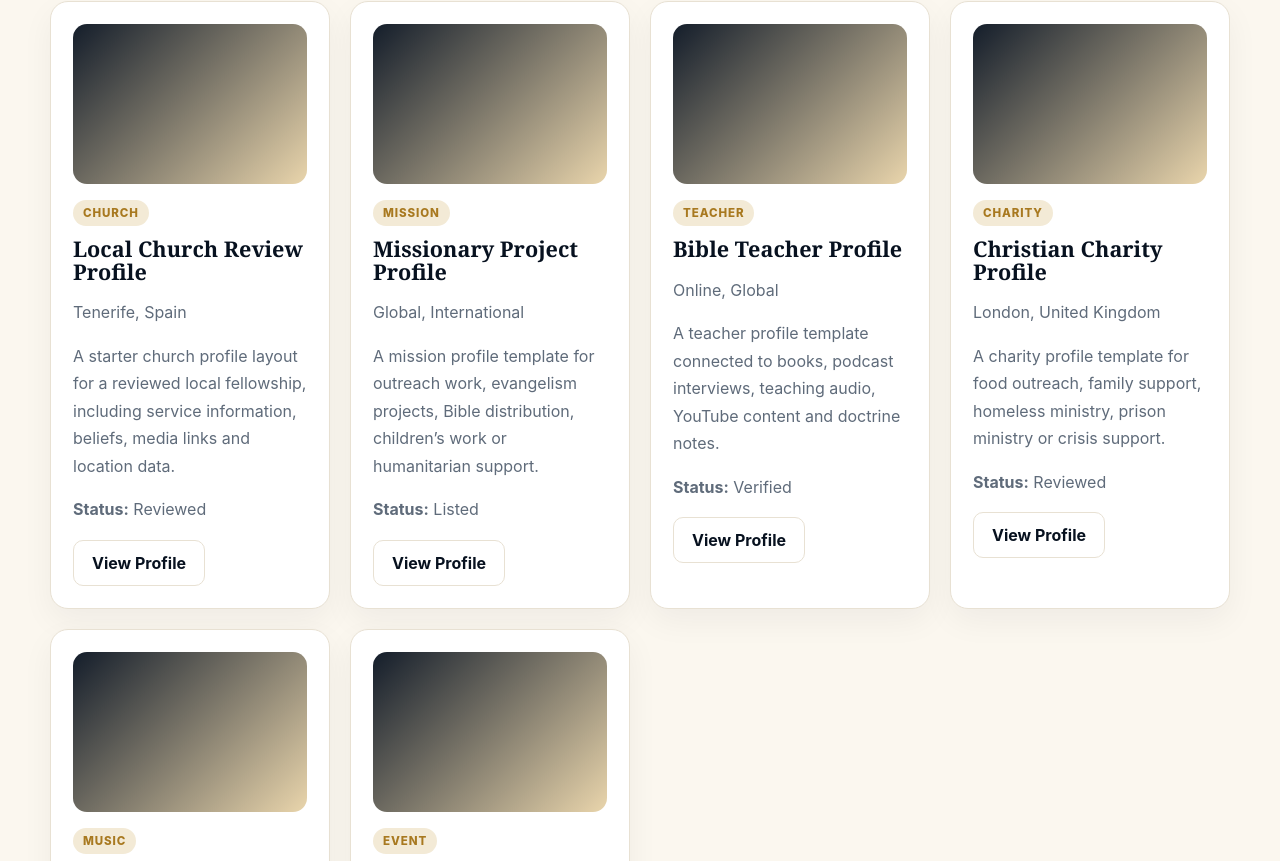
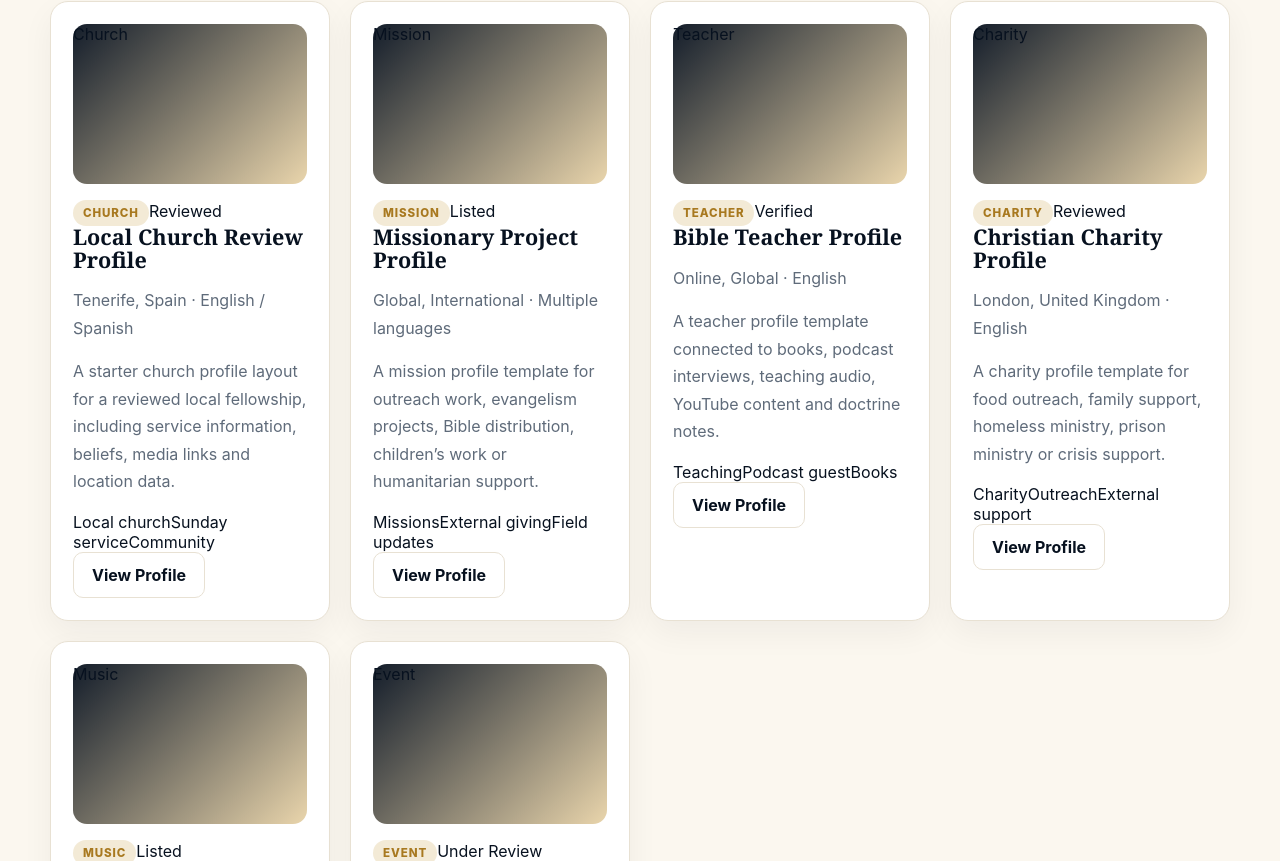
Before and after one commit to dakande85-bit/the-true-remnant-network, a Next.js app: page / in a window 1280 px wide. Shown: the part 1659-2520 px from the top of the page. Built offline with nearby package versions, Linux system fonts and the light colour scheme.

Commit message:
Polish directory card component

```diff
--- a/src/components/DirectoryCard.tsx
+++ b/src/components/DirectoryCard.tsx
@@ -1,15 +1,30 @@
 import type { DirectoryItem } from "@/data/directory";
+
+const statusClass: Record<DirectoryItem["verificationStatus"], string> = {
+  Listed: "status-listed",
+  Reviewed: "status-reviewed",
+  Verified: "status-verified",
+  Recommended: "status-recommended",
+  "Under Review": "status-review"
+};
 
 export function DirectoryCard({ item }: { item: DirectoryItem }) {
   return (
-    <article className="card">
-      <div className="card-cover" />
-      <span className="badge">{item.category}</span>
-      <h3 style={{ marginTop: 12 }}>{item.name}</h3>
-      <p>{item.city}, {item.country}</p>
+    <article className="card profile-card">
+      <div className="card-cover profile-cover">
+        <span>{item.category}</span>
+      </div>
+      <div className="card-meta">
+        <span className="badge">{item.category}</span>
+        <span className={`status-pill ${statusClass[item.verificationStatus]}`}>{item.verificationStatus}</span>
+      </div>
+      <h3>{item.name}</h3>
+      <p className="location">{item.city}, {item.country} · {item.language}</p>
       <p>{item.summary}</p>
-      <p><strong>Status:</strong> {item.verificationStatus}</p>
-      <a className="btn" href={`/directory/${item.id}`}>View Profile</a>
+      <div className="tag-row">
+        {item.tags.slice(0, 3).map((tag) => <span key={tag} className="mini-tag">{tag}</span>)}
+      </div>
+      <a className="btn btn-soft" href={`/directory/${item.id}`}>View Profile</a>
     </article>
   );
 }
```
